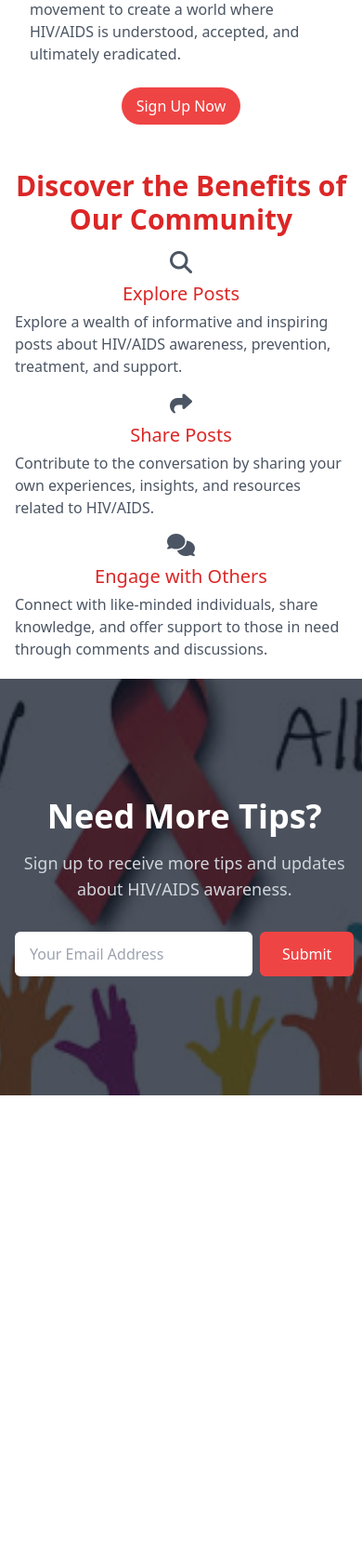
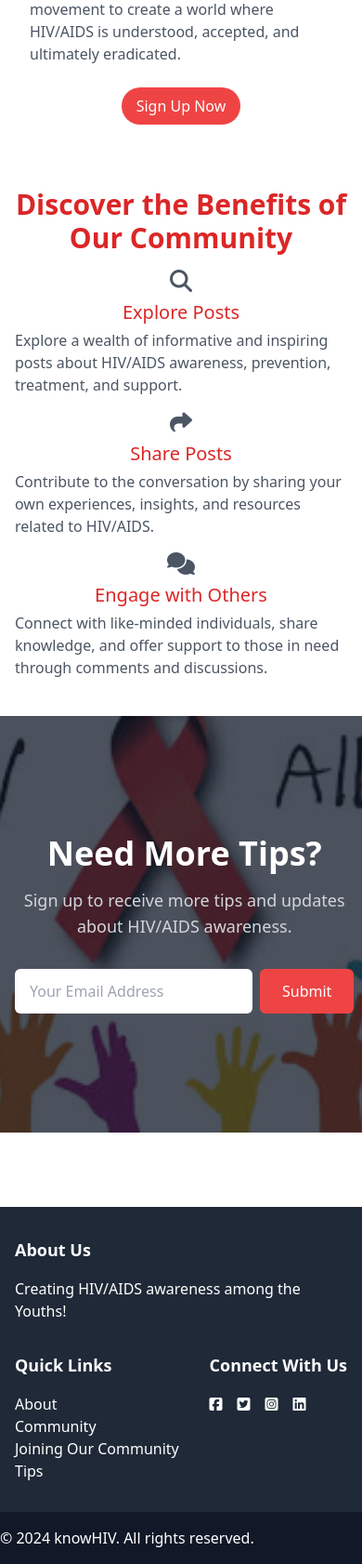
Before and after one commit to wamae-ndiritu/aids_awareness, a PHP site: page / in a window 390 px wide; the page is wider, and only the part inside the window is pictured. Shown: the part 2562-4244 px from the top of that part at 93% size. Before the commit the page ends 3740 px from the top of that part, so only its background shows below. Run offline with PHP 8.4, Linux system fonts and the light colour scheme; some libraries are stand-ins or nearby versions.

Commit message:
Create footer section

```diff
--- /dev/null
+++ b/includes/footer.php
@@ -0,0 +1,40 @@
+<footer class="bg-gray-800 text-white mt-20">
+    <div class="mx-auto px-4 py-8">
+        <div class="grid grid-cols-1 md:grid-cols-2 lg:grid-cols-4 gap-8">
+            <div class="col-span-2">
+                <h3 class="text-lg font-bold mb-4">About Us</h3>
+                <p>Creating HIV/AIDS awareness among the Youths!</p>
+            </div>
+            <div class="col-span-1">
+                <h3 class="text-lg font-bold mb-4">Quick Links</h3>
+                <ul>
+                    <li>
+                        <a href="index.php#about">About</a>
+                    </li>
+                    <li>
+                        <a href="community.php">Community</a>
+                    </li>
+                    <li>
+                        <a href="index.php#join-our-community">Joining Our Community</a>
+                    </li>
+                    <li><a href="index.php#call-to-action">Tips</a></li>
+                    <li></li>
+                </ul>
+            </div>
+            <div class="col-span-1">
+                <h3 class="text-lg font-bold mb-4">Connect With Us</h3>
+                <ul class="flex space-x-4">
+                    <li><a href="#"><i class="fab fa-facebook-square"></i></a></li>
+                    <li><a href="#"><i class="fab fa-twitter-square"></i></a></li>
+                    <li><a href="#"><i class="fab fa-instagram-square"></i></a></li>
+                    <li><a href="#"><i class="fab fa-linkedin"></i></a></li>
+                </ul>
+            </div>
+        </div>
+    </div>
+    <div class="bg-gray-900 py-4">
+        <div class="container mx-auto text-center">
+            <p>&copy; 2024 knowHIV. All rights reserved.</p>
+        </div>
+    </div>
+</footer>
--- a/includes/header.php
+++ b/includes/header.php
@@ -13,7 +13,7 @@
         <li>
             <a href="index.php#join-our-community">Joining Our Community</a>
         </li>
-        <li><a href="index.php#help">Help</a></li>
+        <li><a href="index.php#call-to-action">Tips</a></li>
         <li></li>
     </ul>
 </nav>
--- a/index.php
+++ b/index.php
@@ -103,7 +103,7 @@
         </div>
     </section>
     <!-- Benefits of Our Community -->
-    <section class="my-5 px-4 md:px-16" id="community-benefits">
+    <section class="my-10 px-4 md:px-16" id="community-benefits">
         <h2 class="text-3xl font-semibold text-center text-red-600 my-3">Discover the Benefits of Our Community</h2>
         <div class="grid grid-cols-1 md:grid-cols-3 gap-3 text-gray-600 font-sans">
             <div class="col-span-1 flex flex-col items-center">
@@ -127,7 +127,7 @@
         </div>
     </section>
     <!-- Call to action section -->
-    <section class="relative bg-cover bg-center" style="background-image: url('images/HIV-1.jpeg');">
+    <section class="relative bg-cover bg-center" style="background-image: url('images/HIV-1.jpeg');" id='call-to-action'>
         <div class="absolute inset-0 bg-gray-900 opacity-75"></div>
         <div class="relative container mx-auto px-4 py-32">
             <div class="max-w-3xl mx-auto text-center">
@@ -145,8 +145,8 @@
             </div>
         </div>
     </section>
-
-    <!-- Slider End -->
+    <!-- Footer -->
+    <?php include 'includes/footer.php' ?>
     <!-- Link Swiper JS -->
     <script src="https://unpkg.com/swiper/swiper-bundle.min.js"></script>
     <!-- Custom JavaScript -->
```
